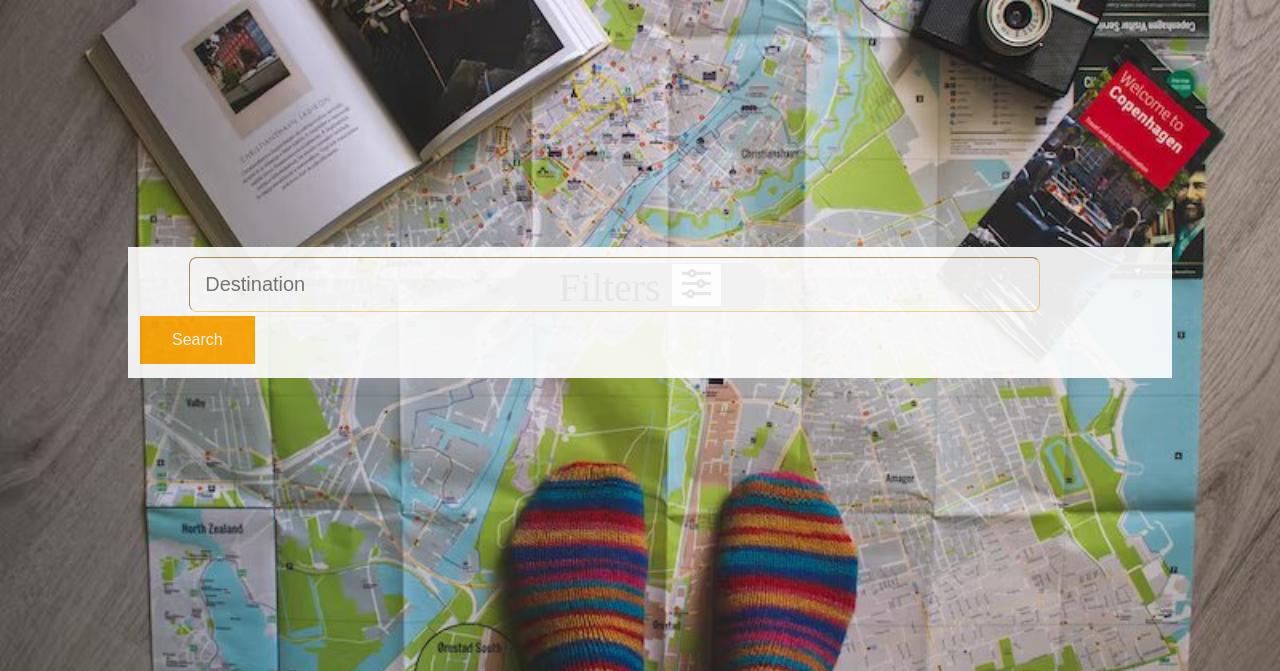
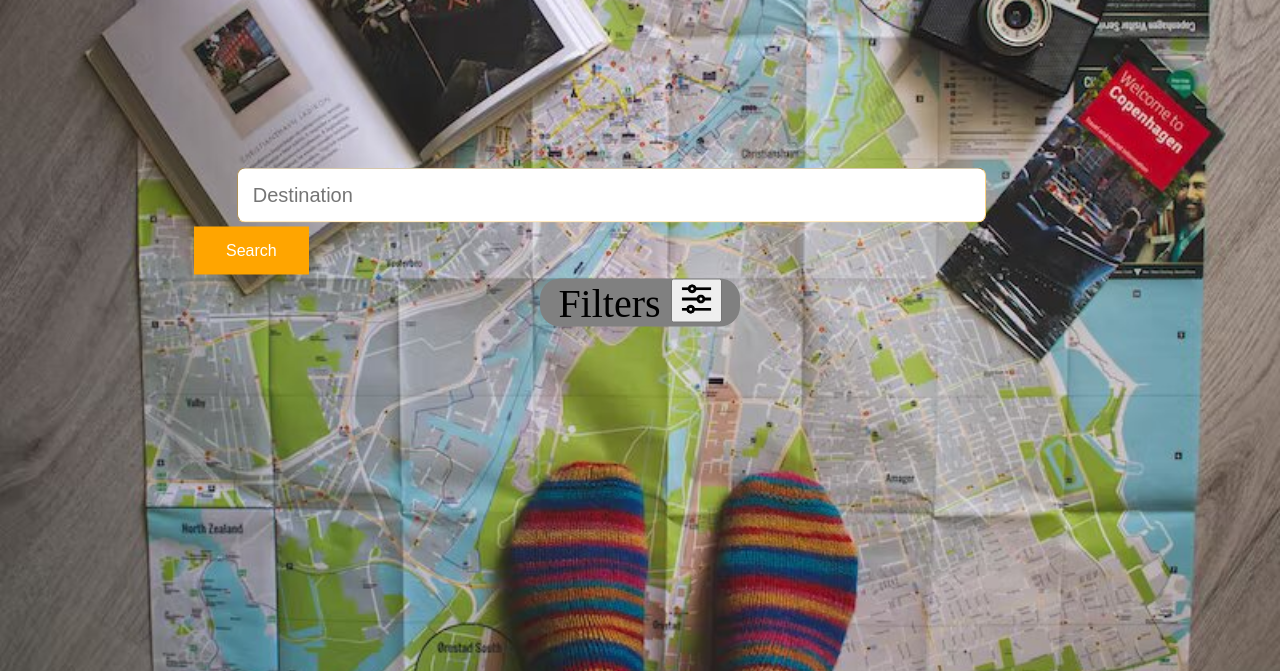
Before and after one commit to Boterhammer/group40travel, a plain HTML site: page index.html in a window 1280 px wide. Shown: the part 153-824 px from the top of the page. Drawn offline with nearby package versions, Linux system fonts and the light colour scheme; files that its build step writes are made by us from their sources; files whose address does not match are found by name.

Commit message:
1.a.2 #1
removing positioning from the search and filters
creating content div style

```diff
--- a/style.css
+++ b/style.css
@@ -41,14 +41,20 @@ body {
     background-color: orange;
   }
 
+  #content {
+    width: 70%;
+    position: absolute;
+    top: 50%;
+    left: 50%;
+    transform: translate(-50%, -50%);
+}
+  }
+
   #searchBar {
     background-color: white;
     padding: 10px;
     opacity: 0.9;
-    position: absolute;
-    left: 10%;
-    top: 50%;
-    width: 80%;
+    border-radius: 20px
   }
 
   #destination {
@@ -86,10 +92,9 @@ body {
     color: black;
     font-size: 40px;
     cursor: pointer;
-    margin: 20%;
-    margin-top: 23%;
-    margin-left: 40%;
-    margin-right: 40%;
+    margin: 0 auto;
+    width: 20%;
+    min-width: 200px;
     border-radius: 20px;
   }
     .range-slider {
```
